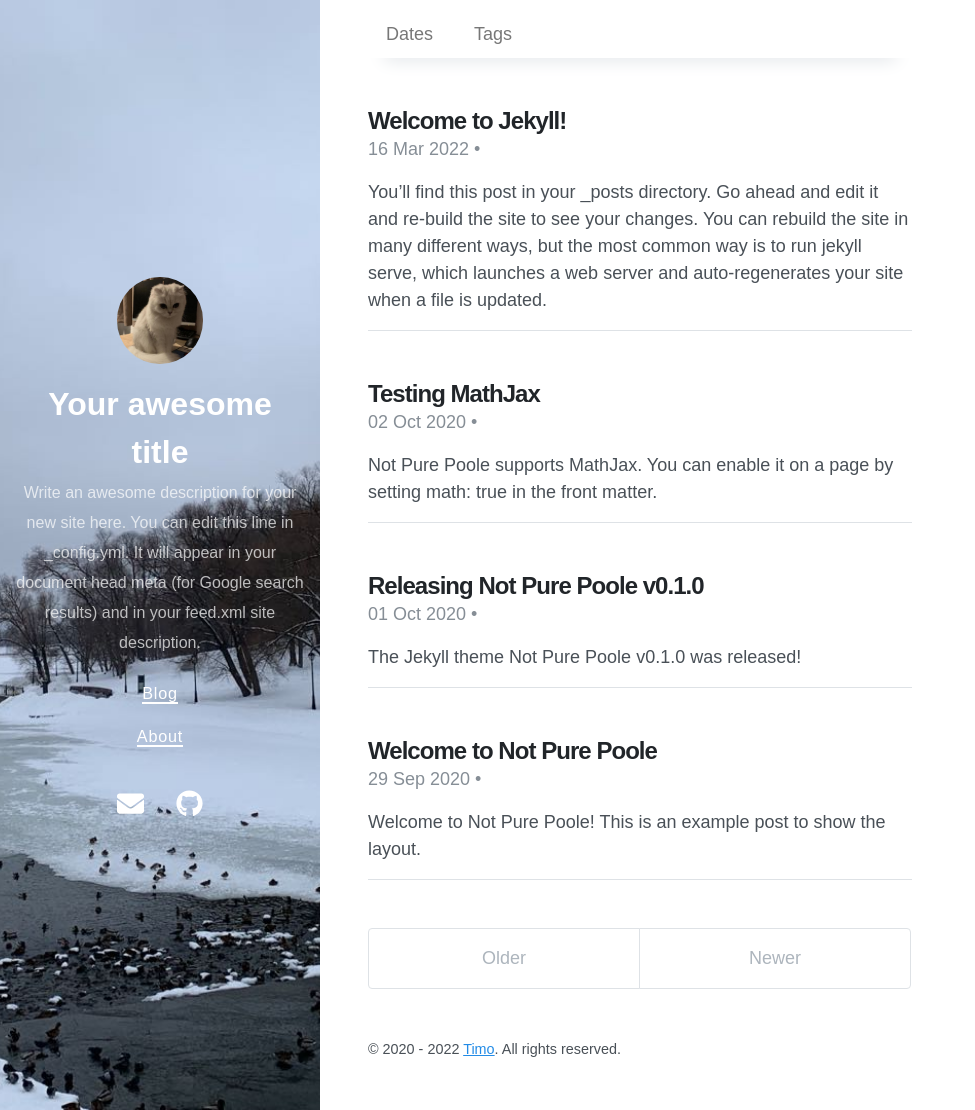
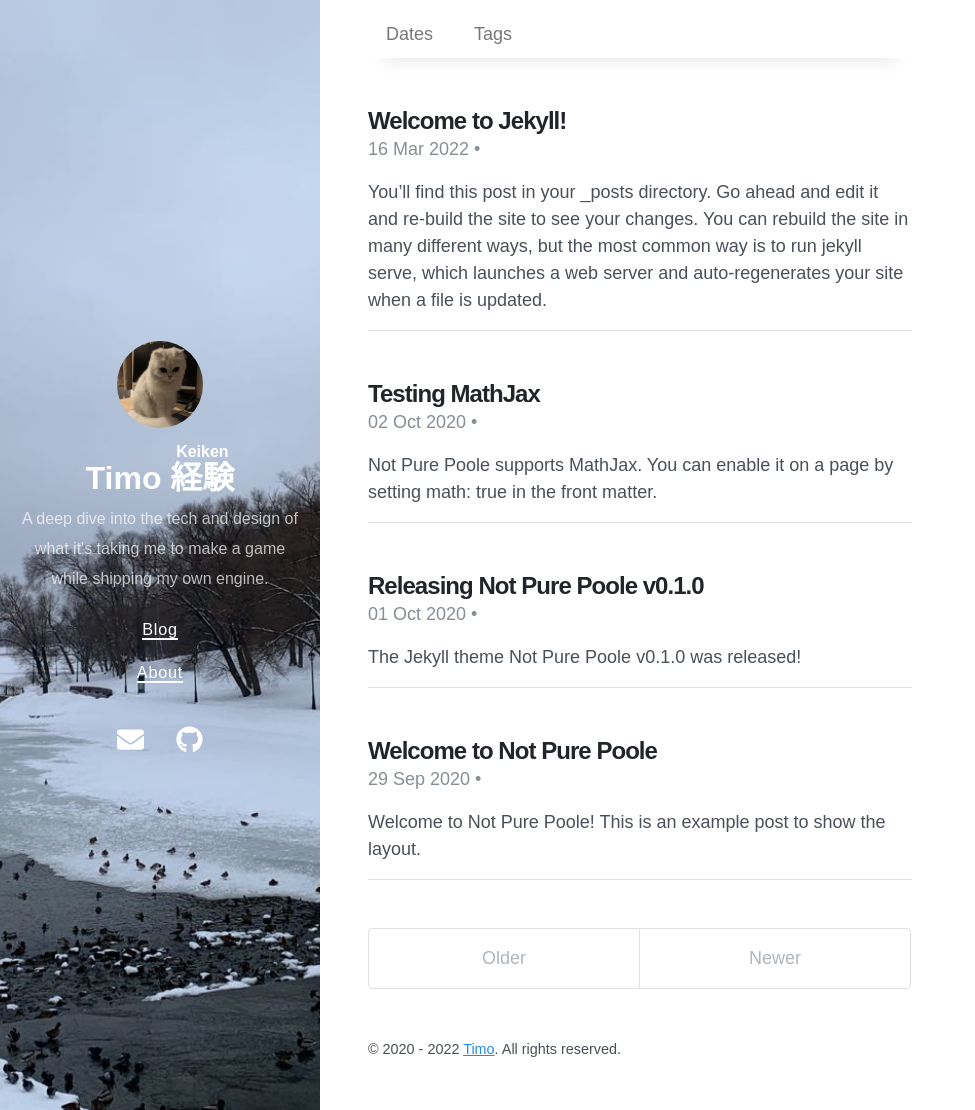
Before and after one commit to TimoGuy/blog, a Jekyll site: the page built from index.html, in a window 1280 px wide and 1110 px high. Shown: the whole window, without its empty margins (0-975 px from the left). Built offline with Jekyll 4.4.1, drawn with Linux system fonts in a browser that asks for light colours; nearby versions of some CDN libraries; the list of posts is cut into pages by our own code; comment, search, counter and statistics services are not loaded.

Commit message:
Tries out furigana for the blog title

```diff
--- a/_config.yml
+++ b/_config.yml
@@ -18,11 +18,10 @@
 # You can create any custom variable you would like, and they will be accessible
 # in the templates via {{ site.myvariable }}.
 
-title: Your awesome title
-description: >- # this means to ignore newlines until "baseurl:"
-  Write an awesome description for your new site here. You can edit this
-  line in _config.yml. It will appear in your document head meta (for
-  Google search results) and in your feed.xml site description.
+title: Timo <ruby>経験 <rp>(</rp><rt>Keiken</rt><rp>)</rp></ruby>
+description: >-
+  A deep dive into the tech and design of what it's taking me to make
+  a game while shipping my own engine.
 baseurl: "/blog" # the subpath of your site, e.g. /blog
 url: "https://timoguy.github.io" # the base hostname & protocol for your site, e.g. http://example.com
 avatar: /avatar.jpeg
```
